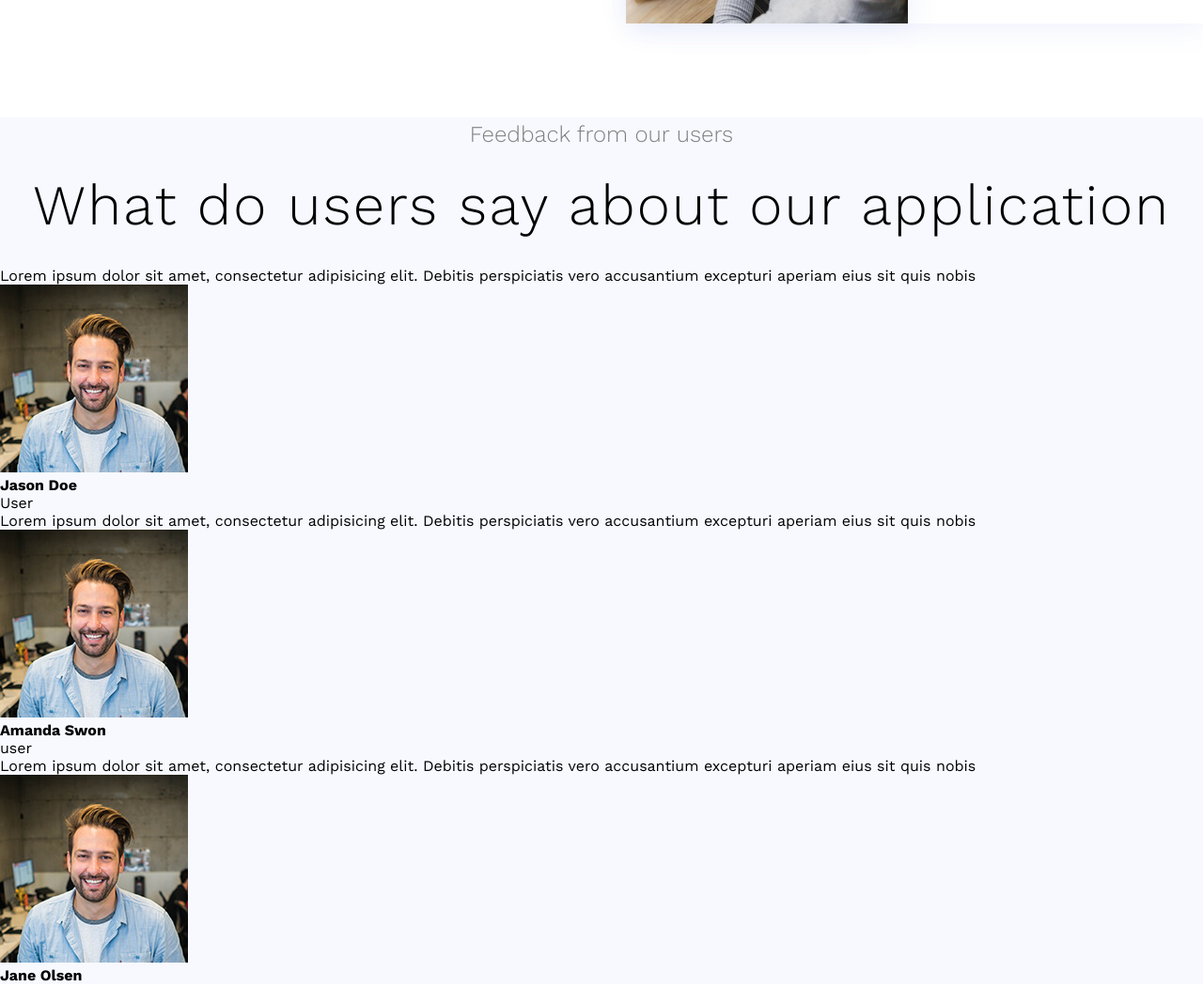
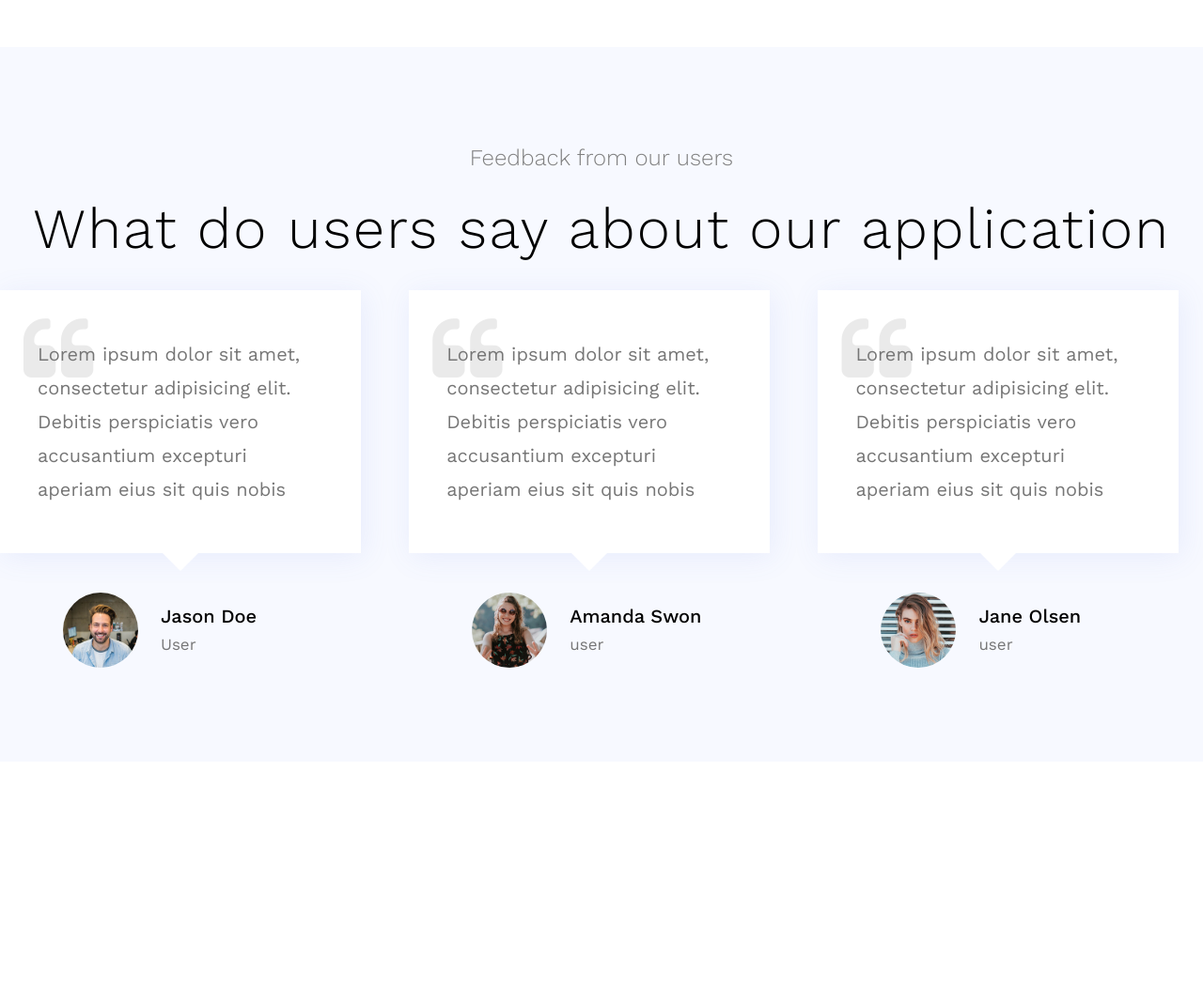
Before and after one commit to Niloynh/AppAMP, a plain HTML site: page index.html in a window 1280 px wide. Shown: the part 4853-5904 px from the top of the page at 94% size. After the commit the page ends 5749 px from the top, so only its background shows below. Drawn offline with nearby package versions, Linux system fonts and the light colour scheme.

Commit message:
today two

```diff
--- a/index.html
+++ b/index.html
@@ -318,7 +318,7 @@
                     <div class="t-content">
                         <p>Lorem ipsum dolor sit amet, consectetur adipisicing elit. Debitis perspiciatis vero accusantium excepturi aperiam eius sit quis nobis</p>
                     </div>
-                    <div class="t-user-img">
+                    <div class="t-user-img clear">
                         <img src="img/face1.jpg" alt="">
                         <div class="t-user-bio">
                             <h4>Jason Doe</h4>
@@ -332,7 +332,7 @@
                         <p>Lorem ipsum dolor sit amet, consectetur adipisicing elit. Debitis perspiciatis vero accusantium excepturi aperiam eius sit quis nobis</p>
                     </div>
                     <div class="t-user-img">
-                        <img src="img/face1.jpg" alt="">
+                        <img src="img/face2.jpg" alt="">
                         <div class="t-user-bio">
                             <h4>Amanda Swon</h4>
                             <span>user</span>
@@ -344,16 +344,14 @@
                     <div class="t-content">
                         <p>Lorem ipsum dolor sit amet, consectetur adipisicing elit. Debitis perspiciatis vero accusantium excepturi aperiam eius sit quis nobis</p>
                     </div>
-                    <div class="t-user-img">
-                        <img src="img/face1.jpg" alt="">
+                    <div class="t-user-img ">
+                        <img src="img/face4.jpg" alt="">
                         <div class="t-user-bio">
                             <h4>Jane Olsen</h4>
-                            <span></span>
+                            <span>user</span>
                         </div>
                     </div>
                 </div>
-
-
 
             </div>
          </div>
--- a/style.css
+++ b/style.css
@@ -482,7 +482,8 @@ body,h1,h2,h3,h4,h5,h6,p,a,span{
 /*   BLOG SECTION CSS   */
 
 .blog-section{
-    padding: 100px 0;
+    padding-top: 30px ;
+    padding-bottom: 115px;
 }
 
 .blog-title{
@@ -490,7 +491,7 @@ body,h1,h2,h3,h4,h5,h6,p,a,span{
 }
 
 #whats-title{
-    margin-top: 60px;
+    margin-top: 50px;
 }
 
 .b-heading{
@@ -542,3 +543,93 @@ body,h1,h2,h3,h4,h5,h6,p,a,span{
     font-size: 20px;
     line-height: 1.6em;
 }
+
+
+/*   TESTIMONIAL SECTION   */
+
+.testimonial-section{
+    padding: 100px 0;
+}
+.testimonial-items{
+    margin-top: 20px;
+}
+
+.i-item{
+    width: 30%;
+    margin-right: 4%;
+
+}
+
+.i-item:last-child{
+    margin-right: 0;
+}
+
+.t-content{
+    background: #fff;
+    box-shadow: 3px 4px 30px 0 rgba(98, 120, 223, .1);
+    padding: 50px 40px;
+    box-sizing: border-box;
+    margin-bottom: 42px;
+    transition: .3s;
+    position: relative;
+}
+.t-content:hover{
+    box-shadow: 3px 4px 30px 0 rgba(98, 120, 223, .5);
+}
+
+.t-content::after{
+    content: "";
+    position: absolute;
+    bottom: -19px;
+    left: 0;
+    right: 0;
+    margin: auto;
+    width: 0;
+    height: 0;
+    border-style: solid;
+    border-width: 20px 20px 0 20px;
+    border-color: #ffffff transparent transparent transparent;
+}
+
+.t-content p{
+    color: #767676;
+    font-size: 20px;
+    line-height: 1.8em;
+    position: relative;
+    margin-bottom: 0;
+}
+.t-content p::before{
+    content: "\f10d";
+    font-family: FontAwesome;
+    font-size: 80px;
+    position: absolute;
+    opacity: .15;
+    left: -15px;
+    top: -4px;
+}
+
+.t-user-bio{
+    position: relative;
+    top: 13px;
+}
+
+.t-user-bio h4{
+    font-size: 20px;
+    font-weight: 500;
+    margin-bottom: 8px;
+}
+.t-user-bio span{
+    display: inline-block;
+    color: #767676;
+    font-size: 17px;
+}
+.t-user-img{
+    width: 250px;
+    margin: auto;
+}
+.t-user-img img{
+    border-radius: 50%;
+    width: 80px;
+    float: left;
+    margin-right: 24px;
+}
```
